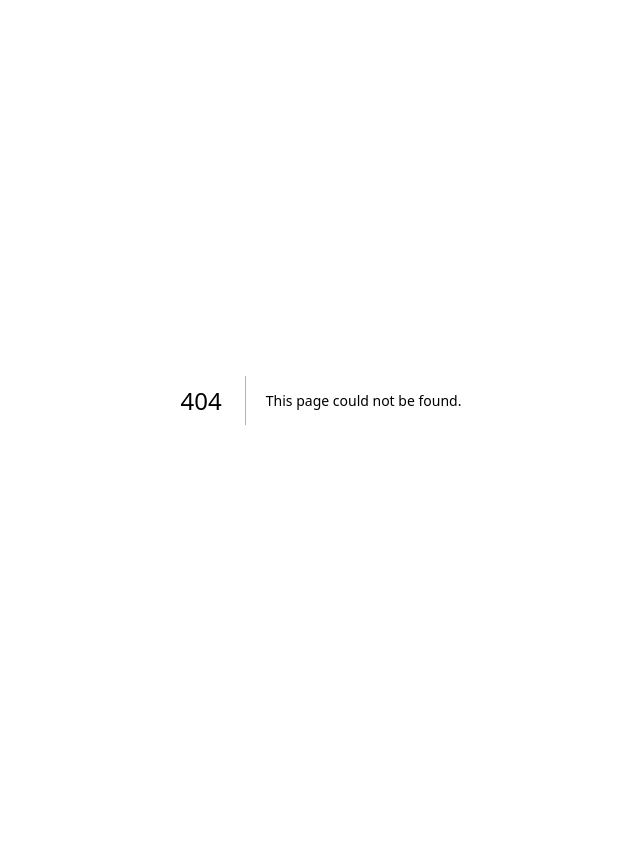
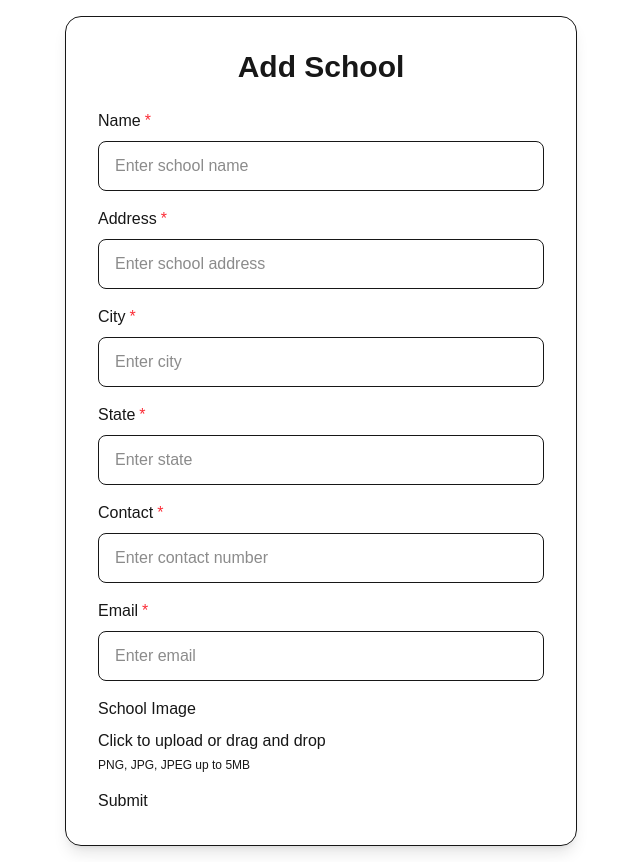
Before and after one commit to sharmaHarshit2000/school-management, a Next.js app: page /addSchool in a window 1280 px wide. Before the commit this address had no page. Shown: the whole page, without its empty margins (319-959 px from the left). Before the commit the page ends 800 px from the top, so only its background shows below. Built offline with nearby package versions, Linux system fonts and the light colour scheme.

Commit message:
add Schools page created

```diff
--- /dev/null
+++ b/src/app/addSchool/page.tsx
@@ -0,0 +1,114 @@
+'use client';
+import { useForm } from 'react-hook-form';
+import { useState } from 'react';
+import FormField from '../../components/FormField';
+import toast from 'react-hot-toast';
+import { useRouter } from 'next/navigation';
+
+interface SchoolForm {
+  name: string;
+  address: string;
+  city: string;
+  state: string;
+  contact: string;
+  email_id: string;
+  image: FileList;
+}
+
+export default function AddSchool() {
+  const {
+    register,
+    handleSubmit,
+    formState: { errors },
+    reset,
+    watch,
+  } = useForm<SchoolForm>();
+
+  const [loading, setLoading] = useState(false);
+  const image = watch('image');
+  const router = useRouter();
+
+  const onSubmit = async (data: SchoolForm) => {
+    const formData = new FormData();
+    formData.append('name', data.name);
+    formData.append('address', data.address);
+    formData.append('city', data.city);
+    formData.append('state', data.state);
+    formData.append('contact', data.contact);
+    formData.append('email_id', data.email_id);
+    if (data.image && data.image[0]) formData.append('image', data.image[0]);
+
+    try {
+      setLoading(true);
+      const res = await fetch('/api/schools', { method: 'POST', body: formData });
+
+      if (!res.ok) throw new Error('Failed to add school');
+      toast.success('School added successfully!');
+
+      reset();
+
+      router.push('/showSchools');
+    } catch (err) {
+      console.error('Submit error:', err);
+      toast.error('Failed to add school. Please try again.');
+    } finally {
+      setLoading(false);
+    }
+  };
+
+  return (
+    <div className="min-h-screen flex items-center justify-center p-4 bg-custom text-custom transition-colors duration-300">
+      <div className="w-full max-w-lg bg-card rounded-2xl shadow-lg p-6 md:p-8 space-y-6 border border-custom">
+        <h1 className="text-3xl font-bold text-center text-card">Add School</h1>
+
+        <form onSubmit={handleSubmit(onSubmit)} className="space-y-4">
+          <FormField label="Name" id="name" register={register} error={errors.name} placeholder="Enter school name" required />
+          <FormField label="Address" id="address" register={register} error={errors.address} placeholder="Enter school address" required />
+          <FormField label="City" id="city" register={register} error={errors.city} placeholder="Enter city" required />
+          <FormField label="State" id="state" register={register} error={errors.state} placeholder="Enter state" required />
+          <FormField label="Contact" id="contact" type="tel" register={register} error={errors.contact} placeholder="Enter contact number" required />
+          <FormField label="Email" id="email_id" type="email" register={register} error={errors.email_id} placeholder="Enter email" required />
+
+          {/* File Upload */}
+          <div className="flex flex-col">
+            <label htmlFor="image" className="mb-2 font-medium text-card">
+              School Image
+            </label>
+            <div className="relative">
+              <input
+                type="file"
+                id="image"
+                accept="image/*"
+                {...register('image')}
+                className="absolute inset-0 w-full h-full opacity-0 cursor-pointer"
+              />
+              <div className="file-upload-area">
+                {image && image[0] ? (
+                  <p className="text-green-600 dark:text-green-400">{image[0].name}</p>
+                ) : (
+                  <p className="text-file-upload">Click to upload or drag and drop</p>
+                )}
+              </div>
+            </div>
+            <p className="text-xs text-file-upload mt-1">PNG, JPG, JPEG up to 5MB</p>
+          </div>
+
+          <button
+            type="submit"
+            disabled={loading}
+            className="submit-button flex items-center justify-center"
+          >
+            {loading ? (
+              <>
+                <div className="w-5 h-5 border-2 border-white border-t-transparent rounded-full animate-spin mr-2"></div>
+                Submitting...
+              </>
+            ) : (
+              'Submit'
+            )}
+          </button>
+        </form>
+      </div>
+    </div>
+  );
+}
```
